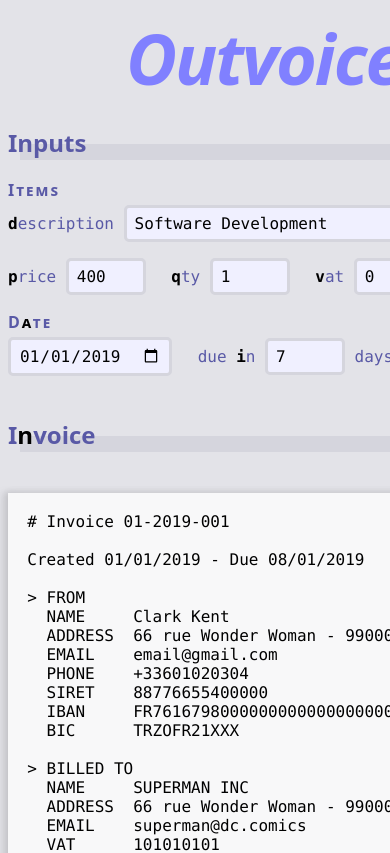
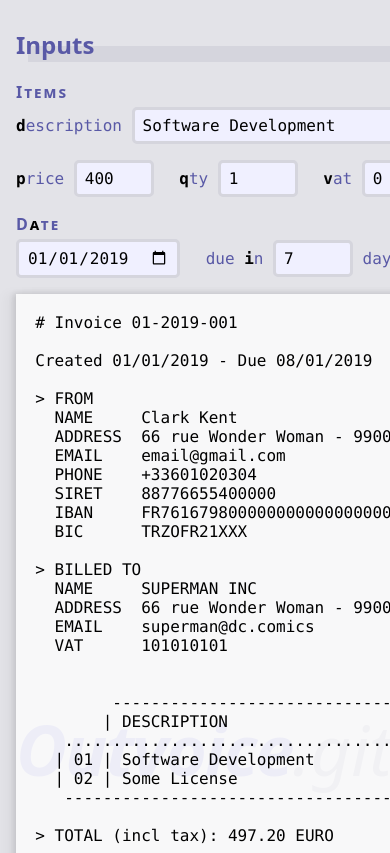
Before and after one commit to outvoice/outvoice.github.io, a plain HTML site: page index.html in a window 390 px wide. Shown: the top 853 px of the page. Drawn offline with Linux system fonts and the light colour scheme.

Commit message:
move important content toward the top of the page for small screens

```diff
--- a/index.html
+++ b/index.html
@@ -9,13 +9,10 @@
 html {
   padding: 0 8px;
   background-color: hsl(240, 10%, 90%);
+  color: hsl(240, 30%, 50%);
 }
 
 body {
-  width: 672px;
-  width: 84ch;
-  margin: 0 auto;
-  color: hsl(240, 30%, 50%);
 }
 
 body, textarea, input, pre, a {
@@ -47,10 +44,12 @@
 h1 {
   font-size: 70px;
   text-align: center;
-  color: hsl(240, 100%, 75%);
-  margin: 10px 0 0;
+  color: hsl(240, 40%, 80%);
   font-style: italic;
   letter-spacing: -2px;
+  position: fixed;
+  bottom: 0;
+  width: 100%;
 }
 
 h1 span {
@@ -146,7 +145,13 @@
 
 /* elements */
 #invoice-wrapper { position: relative }
-#content { opacity: 0; transition: opacity 0.5s ease }
+#content {
+  width: 672px;
+  width: 84ch;
+  margin: 0 auto;
+  opacity: 0;
+  transition: opacity 0.5s ease;
+}
 
 /* interactions */
 input:hover, button:hover { border-color: black }
@@ -237,7 +242,6 @@
 
     </div>
 
-    <h2 style="margin: 42px 0">I<b>n</b>voice</h2>
     <div id="invoice-wrapper">
       <textarea tabindex="1" id="invoice-text"></textarea>
       <pre id="invoice"></pre>
```
